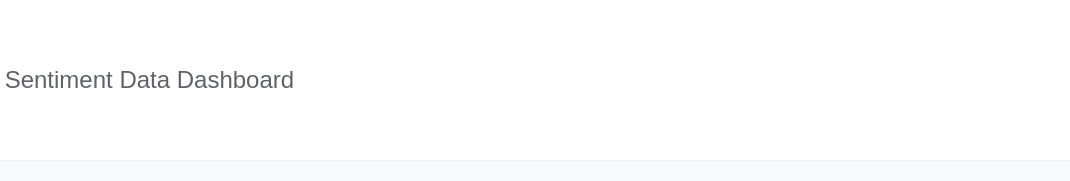
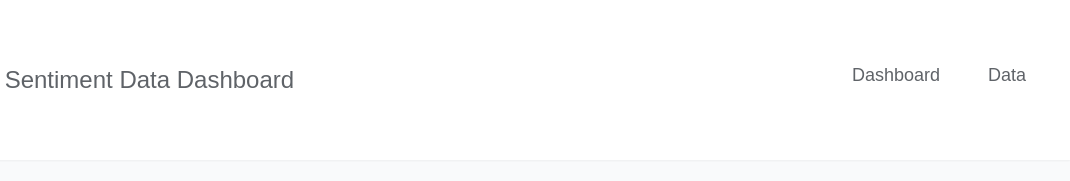
Before and after one commit to sandrabach/Google-Sentiment-Data-Dashboard, a plain HTML site: page index.html in a window 1280 px wide. Shown: the top 181 px of the page, 210-1280 px from the left. Drawn offline with nearby package versions, Linux system fonts and the light colour scheme; a web font is replaced by a local one.

Commit message:
Update index.html

```diff
--- a/index.html
+++ b/index.html
@@ -140,6 +140,22 @@
             margin-top: -1px;
             transform: translateX(-10%); /* Move image 50% to the left */
         }
+        .dashboard-data-title {
+            margin-left: 24px;
+            position: relative;
+            top: -5px;
+            padding: 8px 12px;
+            border-radius: 4px;
+            transition: all 0.2s ease;
+        }
+        .dashboard-data-title:hover {
+            background-color: #f1f3f4;
+        }
+        .header-nav-items {
+            display: flex;
+            align-items: center;
+            margin-left: auto; /* This pushes the container to the right */
+        }
     </style>
 </head>
 <body class="bg-gray-50">
@@ -150,7 +166,9 @@
                 <img src="https://1000logos.net/wp-content/uploads/2020/05/Logo-Google-Cloud.png" alt="Logo" class="h-32 mr-3">
                 <h1 class="text-2xl font-normal dashboard-title mb-12">Sentiment Data Dashboard</h1>
             </div>
-            <div class="flex items-center space-x-4">
+            <div class="header-nav-items">
+                <h3 class="text-lg font-normal dashboard-title dashboard-data-title cursor-pointer">Dashboard</h3>
+                <h3 class="text-lg font-normal dashboard-title dashboard-data-title cursor-pointer">Data</h3>
             </div>
         </div>
     </header>
```
